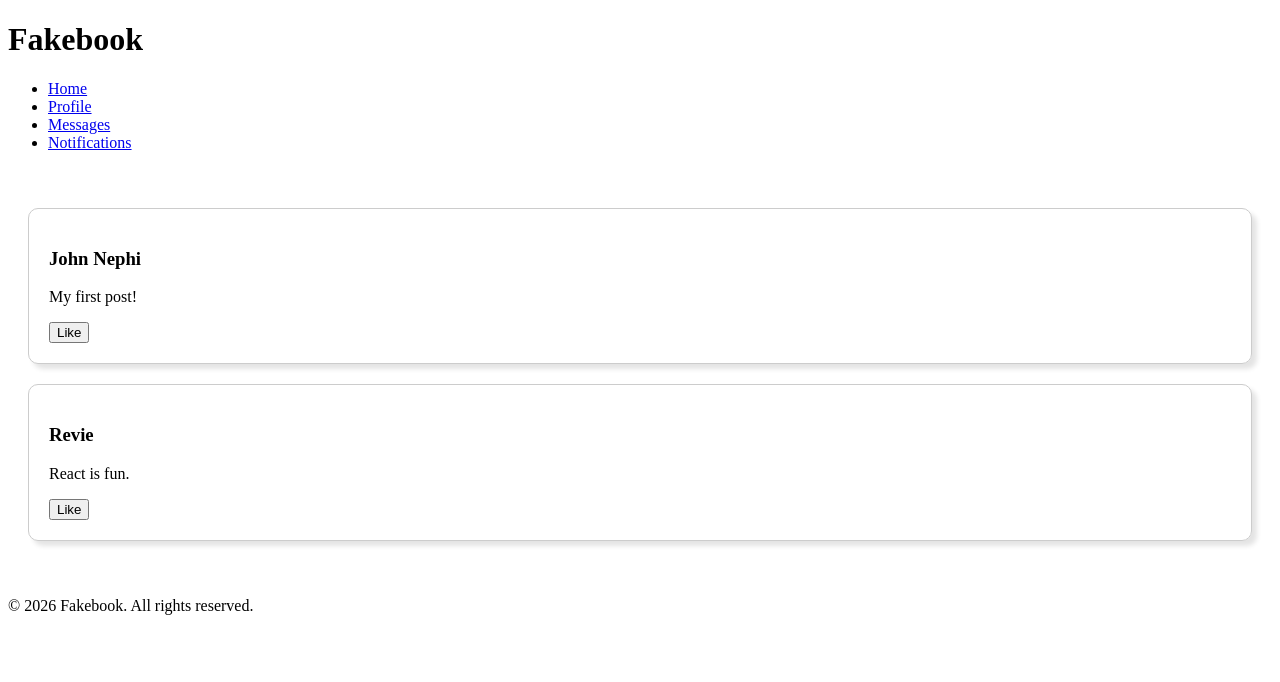
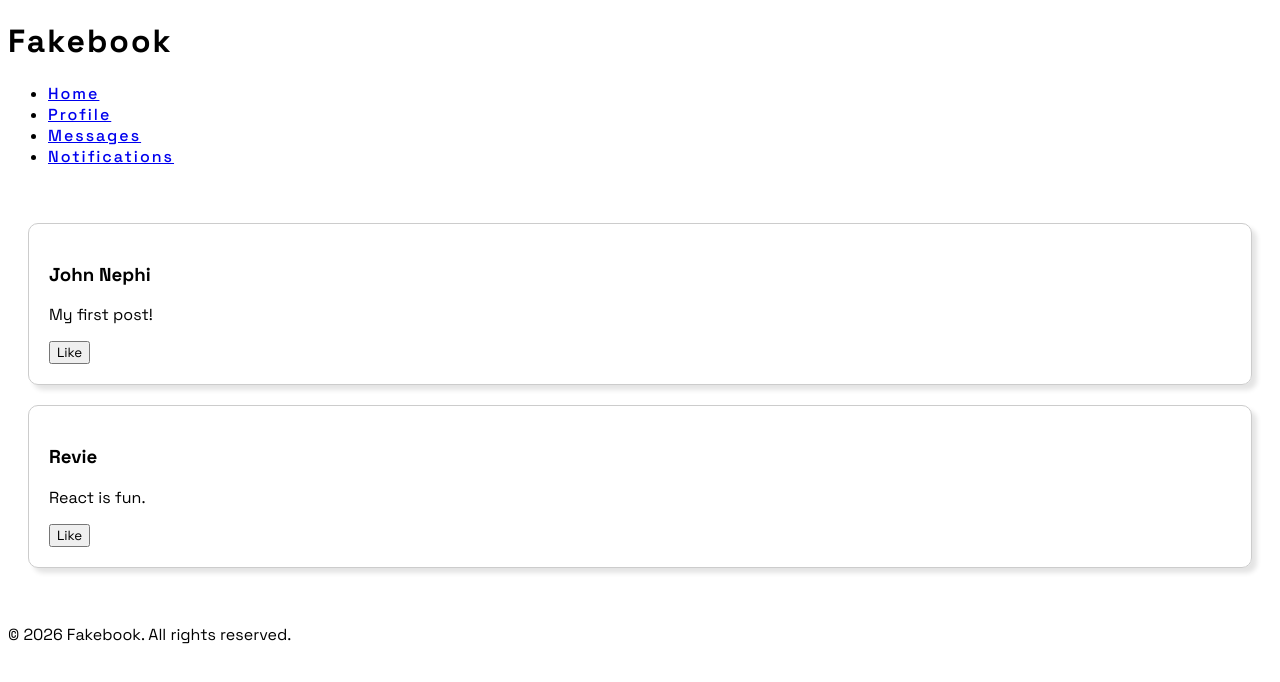
Before and after one commit to johnbords/learn-front-end, a React (Vite) app in the folder fakebook-frontend/: page / in a window 1280 px wide. Shown: the top 682 px of the page. Built offline with nearby package versions, Linux system fonts and the light colour scheme.

Commit message:
Week 3: Import and implement Space Grotek font globally

```diff
--- a/fakebook-frontend/src/index.css
+++ b/fakebook-frontend/src/index.css
@@ -1,4 +1,14 @@
+@import url('https://fonts.googleapis.com/css2?family=Space+Grotesk:wght@300..700&display=swap');
+
+/* "*" means 'all elements', or a universal selector */
+* {
+  font-family: 'Space Grotesk', sans-serif;
+
+}
+
 header {
+  font-weight: 500;
+  letter-spacing: 2px;
   padding-bottom: 20px;
 }
 
```
